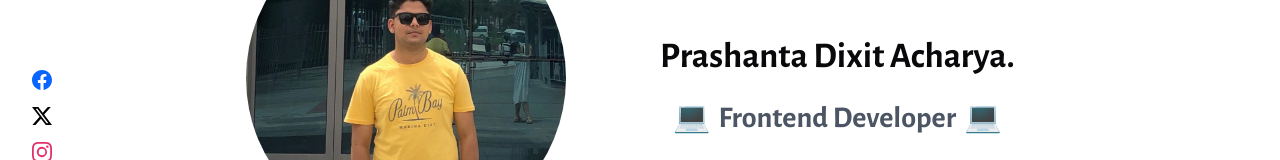
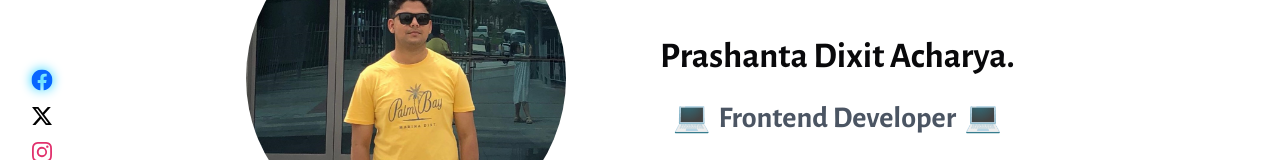
Before and after one commit to PrashantaDA/Portfolio, a React (Vite) app: page / in a window 1280 px wide. In both pictures the pointer is over the link 42 px from the left and 386 px from the top of the page. Shown: the part 306-466 px from the top of the page. Built offline with nearby package versions, Linux system fonts and the light colour scheme.

Commit message:
Added new elements

```diff
--- a/src/tailwind.css
+++ b/src/tailwind.css
@@ -1,3 +1,8 @@
 .social-icon {
 	@apply md:text-xl xs:text-lg;
 }
+
+.social-icon:hover {
+	@apply scale-105;
+	filter: drop-shadow(0 0 5px #00ccff);
+}
```
